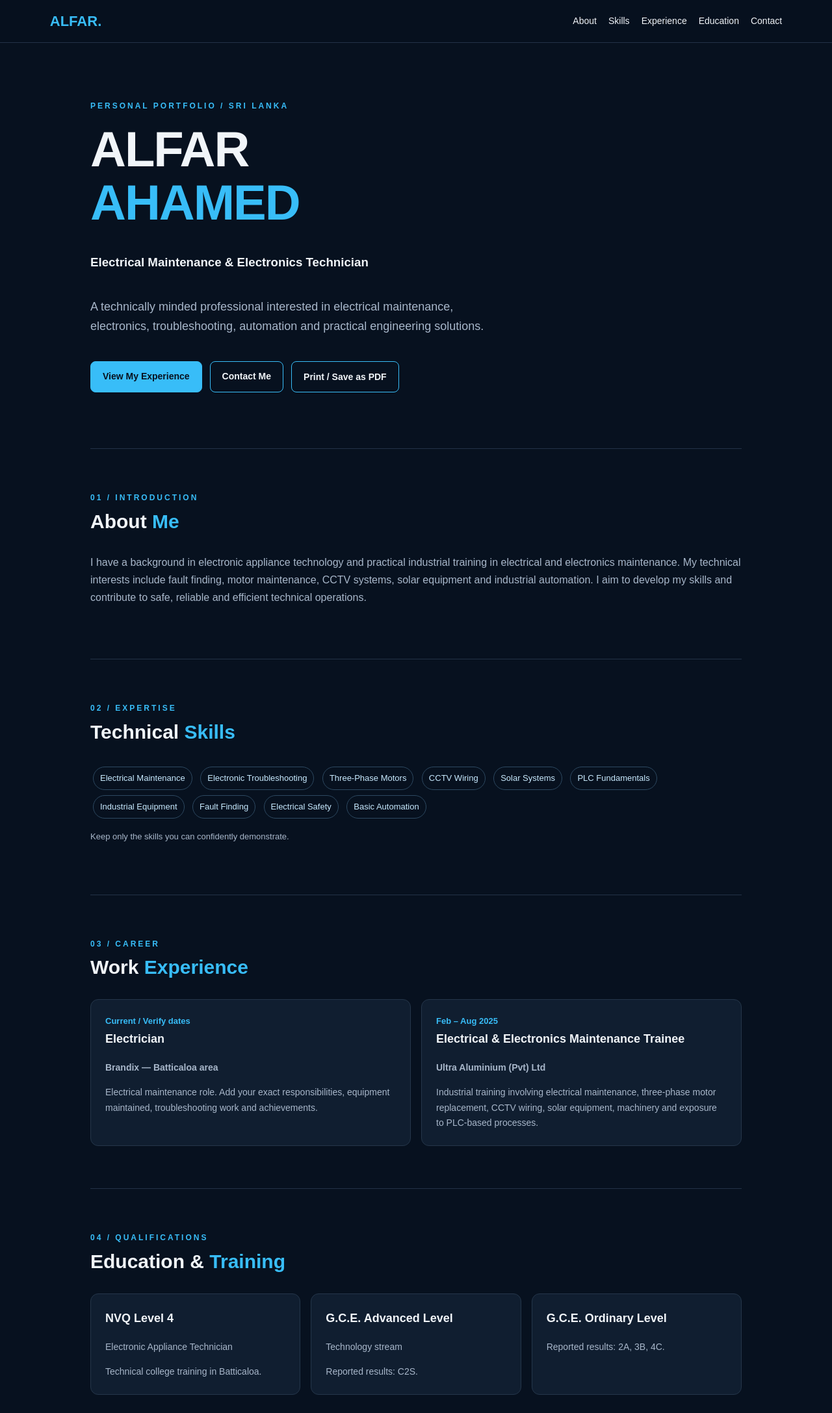
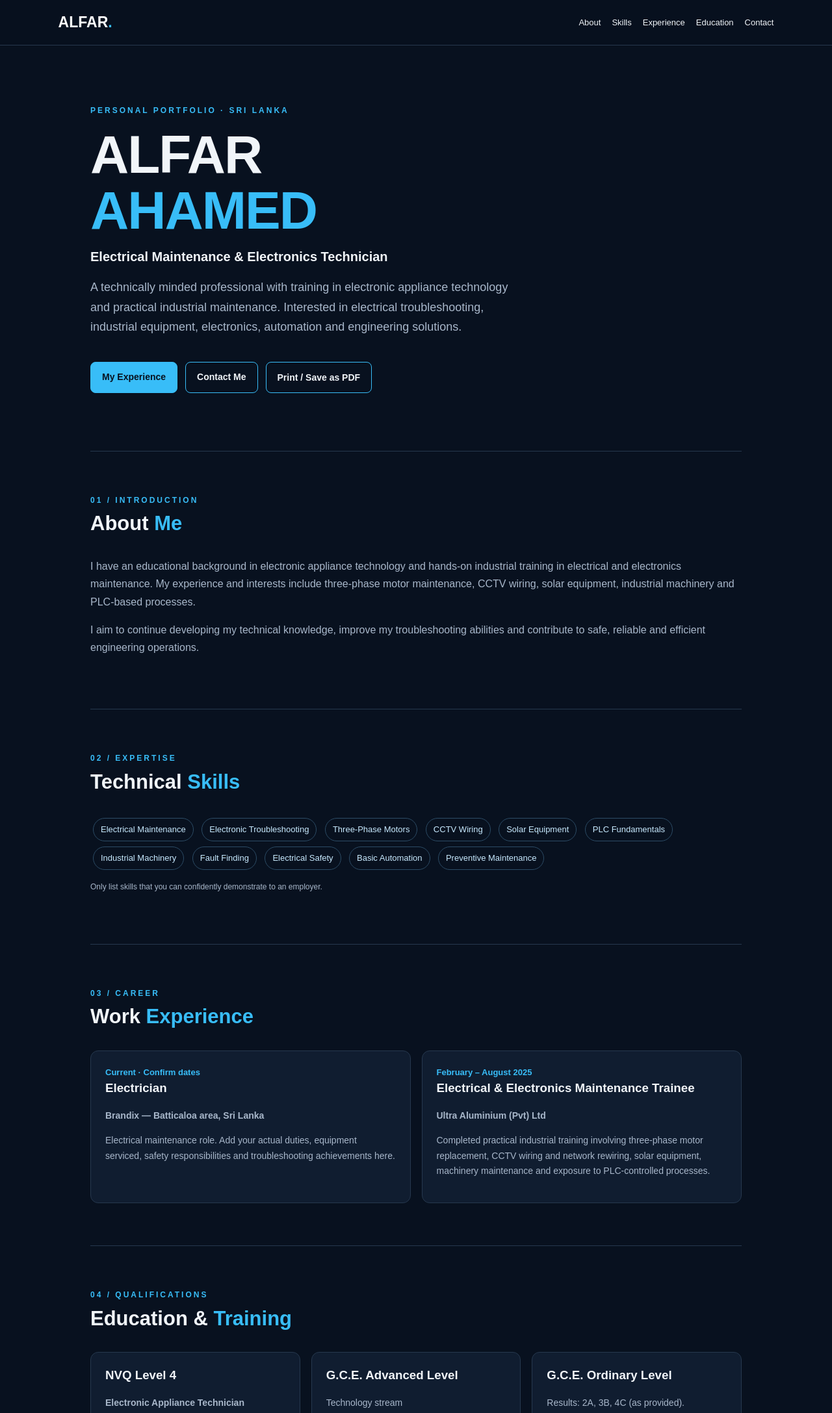
Before and after one commit to alfa-a11y/my-second, a plain HTML site: page index.html in a window 1280 px wide. Shown: the top 2175 px of the page at 65% size. Drawn offline with Linux system fonts and the light colour scheme.

Commit message:
Revise index.html for updated portfolio details
Updated the personal portfolio with new content and styles.

```diff
--- a/index.html
+++ b/index.html
@@ -4,133 +4,140 @@
 <head>
 <meta charset="UTF-8">
 <meta name="viewport" content="width=device-width, initial-scale=1.0">
-<meta name="theme-color" content="#07111f">
-<title>Alfar Ahamed | Electrical & Electronics Technician</title>
-<meta name="description" content="Personal portfolio of Alfar Ahamed, an electrical maintenance and electronics technician.">
+<meta name="theme-color" content="#08111f">
+<meta name="description" content="Alfar Ahamed — Electrical Maintenance and Electronics Technician from Batticaloa, Sri Lanka.">
+<title>Alfar Ahamed | Personal CV & Portfolio</title>
+
 <style>
 :root {
-  --bg:#07111f;
-  --panel:#101e30;
-  --blue:#38bdf8;
-  --text:#f1f5f9;
-  --muted:#a8b7ca;
+  --bg: #08111f;
+  --panel: #101d30;
+  --blue: #38bdf8;
+  --text: #f1f5f9;
+  --muted: #a8b7ca;
+  --border: #26384e;
 }
-* { box-sizing:border-box; }
-html { scroll-behavior:smooth; }
+* { box-sizing: border-box; }
+html { scroll-behavior: smooth; }
 body {
-  margin:0;
-  background:var(--bg);
-  color:var(--text);
-  font-family:Arial,Helvetica,sans-serif;
-  line-height:1.7;
+  margin: 0;
+  background: var(--bg);
+  color: var(--text);
+  font-family: Arial, Helvetica, sans-serif;
+  line-height: 1.7;
 }
-a { color:var(--blue); text-decoration:none; }
-a:hover { text-decoration:underline; }
+a { color: var(--blue); text-decoration: none; }
+a:hover { text-decoration: underline; }
 header {
-  position:sticky;
-  top:0;
-  z-index:10;
-  background:#07111fee;
-  border-bottom:1px solid #233247;
-  padding:14px 6%;
-  display:flex;
-  justify-content:space-between;
-  align-items:center;
-  gap:16px;
+  position: sticky;
+  top: 0;
+  z-index: 10;
+  display: flex;
+  justify-content: space-between;
+  align-items: center;
+  flex-wrap: wrap;
+  gap: 15px;
+  padding: 15px 7%;
+  background: #08111ff5;
+  border-bottom: 1px solid var(--border);
 }
-.logo { font-size:22px; font-weight:800; }
-.logo span { color:var(--blue); }
-nav { display:flex; flex-wrap:wrap; gap:18px; }
-nav a { color:var(--text); font-size:14px; }
-main, footer { max-width:1050px; margin:auto; padding:0 24px; }
+.logo { font-size: 23px; font-weight: 800; color: white; }
+.logo span, h1 span, h2 span { color: var(--blue); }
+nav { display: flex; flex-wrap: wrap; gap: 17px; }
+nav a { color: var(--text); font-size: 13px; }
+main, footer { max-width: 1050px; margin: auto; padding: 0 24px; }
 .hero {
-  min-height:78vh;
-  display:flex;
-  flex-direction:column;
-  justify-content:center;
-  align-items:flex-start;
-  padding-top:70px;
-  padding-bottom:70px;
+  min-height: 78vh;
+  display: flex;
+  flex-direction: column;
+  justify-content: center;
+  align-items: flex-start;
+  padding: 70px 0;
 }
 .eyebrow {
-  color:var(--blue);
-  letter-spacing:3px;
-  text-transform:uppercase;
-  font-size:12px;
-  font-weight:bold;
+  color: var(--blue);
+  font-size: 12px;
+  font-weight: bold;
+  letter-spacing: 3px;
+  text-transform: uppercase;
 }
 h1 {
-  font-size:clamp(42px,8vw,76px);
-  line-height:1.08;
-  margin:16px 0;
-  letter-spacing:-2px;
+  margin: 15px 0;
+  font-size: clamp(45px, 9vw, 82px);
+  line-height: 1.05;
+  letter-spacing: -2px;
 }
-h1 span { color:var(--blue); }
-.hero p { color:var(--muted); max-width:650px; font-size:18px; }
-.actions { display:flex; flex-wrap:wrap; gap:12px; margin-top:20px; }
+h2 { font-size: 31px; margin: 0 0 25px; }
+h3 { line-height: 1.35; }
+.hero h3 { font-size: 20px; margin: 0; }
+.hero p { max-width: 650px; font-size: 18px; }
+p { color: var(--muted); }
+.actions { display: flex; flex-wrap: wrap; gap: 12px; margin-top: 20px; }
 .btn {
-  display:inline-block;
-  border:1px solid var(--blue);
-  border-radius:8px;
-  padding:11px 18px;
-  color:var(--text);
-  font-weight:bold;
-  background:transparent;
-  cursor:pointer;
-  font-size:14px;
+  display: inline-block;
+  padding: 11px 17px;
+  border: 1px solid var(--blue);
+  border-radius: 8px;
+  color: var(--text);
+  background: transparent;
+  font-size: 14px;
+  font-weight: bold;
+  cursor: pointer;
 }
-.btn.primary { background:var(--blue); color:#07111f; }
-section { padding:65px 0; border-top:1px solid #233247; }
-h2 { font-size:30px; margin:0 0 24px; }
-h2 span { color:var(--blue); }
-p { color:var(--muted); }
+.btn.primary { color: #07111f; background: var(--blue); }
+section { padding: 65px 0; border-top: 1px solid var(--border); }
 .grid {
-  display:grid;
-  grid-template-columns:repeat(auto-fit,minmax(220px,1fr));
-  gap:16px;
+  display: grid;
+  grid-template-columns: repeat(auto-fit, minmax(225px, 1fr));
+  gap: 17px;
 }
 .card {
-  background:var(--panel);
-  border:1px solid #25364a;
-  border-radius:12px;
-  padding:22px;
+  padding: 22px;
+  border: 1px solid var(--border);
+  border-radius: 12px;
+  background: var(--panel);
 }
-.card h3 { margin-top:0; font-size:18px; }
-.card p { margin-bottom:0; font-size:14px; }
+.card h3 { margin-top: 0; }
+.card p { font-size: 14px; }
 .tag {
-  display:inline-block;
-  padding:6px 10px;
-  border:1px solid #2d4961;
-  border-radius:20px;
-  margin:4px;
-  color:#c8eaff;
-  font-size:13px;
+  display: inline-block;
+  margin: 4px;
+  padding: 6px 11px;
+  border: 1px solid #2c4c66;
+  border-radius: 30px;
+  color: #c8eaff;
+  font-size: 13px;
 }
-.date { color:var(--blue); font-size:13px; font-weight:bold; }
-footer { padding-top:30px; padding-bottom:35px; text-align:center; }
-.small { font-size:13px; color:var(--muted); }
-@media(max-width:600px) {
-  header { align-items:flex-start; flex-direction:column; }
-  nav { gap:12px; }
-  .hero { min-height:auto; padding-top:85px; padding-bottom:70px; }
-  section { padding:45px 0; }
+.date { color: var(--blue); font-size: 13px; font-weight: bold; }
+.contact-item { overflow-wrap: anywhere; }
+.small { color: var(--muted); font-size: 12px; }
+footer { padding-top: 25px; padding-bottom: 30px; text-align: center; }
+
+@media (max-width: 600px) {
+  header { flex-direction: column; align-items: flex-start; }
+  nav { gap: 12px; }
+  .hero { min-height: auto; padding: 75px 0; }
+  section { padding: 45px 0; }
+  h2 { font-size: 27px; }
 }
 @media print {
-  header,.actions,footer { display:none; }
-  body { background:white; color:black; }
-  main { max-width:none; }
-  section,.hero { padding:20px 0; min-height:0; }
-  .card { background:white; color:black; border:1px solid #bbb; }
-  p,.small { color:#333; }
-  .tag { color:black; }
+  body { color: #111; background: white; }
+  header, .actions, footer { display: none !important; }
+  main { max-width: none; }
+  .hero, section { min-height: 0; padding: 20px 0; }
+  .card { background: white; border-color: #bbb; break-inside: avoid; }
+  p, .small { color: #333; }
+  h1 span, h2 span, .date, .eyebrow { color: #087eaf; }
+  a { color: #111; }
+  .tag { color: #111; border-color: #aaa; }
 }
 </style>
 </head>
+
 <body>
-
 <header>
   <a class="logo" href="#home">ALFAR<span>.</span></a>
-  <nav>
+  <nav aria-label="Main navigation">
     <a href="#about">About</a>
     <a href="#skills">Skills</a>
     <a href="#experience">Experience</a>
@@ -141,16 +148,17 @@ footer { padding-top:30px; padding-bottom:35px; text-align:center; }
 
 <main>
   <div class="hero" id="home">
-    <div class="eyebrow">Personal Portfolio / Sri Lanka</div>
+    <div class="eyebrow">Personal Portfolio · Sri Lanka</div>
     <h1>ALFAR<br><span>AHAMED</span></h1>
-    <h3>Electrical Maintenance & Electronics Technician</h3>
+    <h3>Electrical Maintenance &amp; Electronics Technician</h3>
     <p>
-      A technically minded professional interested in electrical
-      maintenance, electronics, troubleshooting, automation and
-      practical engineering solutions.
+      A technically minded professional with training in electronic
+      appliance technology and practical industrial maintenance.
+      Interested in electrical troubleshooting, industrial equipment,
+      electronics, automation and engineering solutions.
     </p>
     <div class="actions">
-      <a class="btn primary" href="#experience">View My Experience</a>
+      <a class="btn primary" href="#experience">My Experience</a>
       <a class="btn" href="#contact">Contact Me</a>
       <button class="btn" onclick="window.print()">Print / Save as PDF</button>
     </div>
@@ -160,12 +168,16 @@ footer { padding-top:30px; padding-bottom:35px; text-align:center; }
     <div class="eyebrow">01 / Introduction</div>
     <h2>About <span>Me</span></h2>
     <p>
-      I have a background in electronic appliance technology and
-      practical industrial training in electrical and electronics
-      maintenance. My technical interests include fault finding,
-      motor maintenance, CCTV systems, solar equipment and industrial
-      automation. I aim to develop my skills and contribute to safe,
-      reliable and efficient technical operations.
+      I have an educational background in electronic appliance
+      technology and hands-on industrial training in electrical and
+      electronics maintenance. My experience and interests include
+      three-phase motor maintenance, CCTV wiring, solar equipment,
+      industrial machinery and PLC-based processes.
+    </p>
+    <p>
+      I aim to continue developing my technical knowledge, improve
+      my troubleshooting abilities and contribute to safe, reliable
+      and efficient engineering operations.
     </p>
   </section>
 
@@ -177,14 +189,17 @@ footer { padding-top:30px; padding-bottom:35px; text-align:center; }
       <span class="tag">Electronic Troubleshooting</span>
       <span class="tag">Three-Phase Motors</span>
       <span class="tag">CCTV Wiring</span>
-      <span class="tag">Solar Systems</span>
+      <span class="tag">Solar Equipment</span>
       <span class="tag">PLC Fundamentals</span>
-      <span class="tag">Industrial Equipment</span>
+      <span class="tag">Industrial Machinery</span>
       <span class="tag">Fault Finding</span>
       <span class="tag">Electrical Safety</span>
       <span class="tag">Basic Automation</span>
+      <span class="tag">Preventive Maintenance</span>
     </div>
-    <p class="small">Keep only the skills you can confidently demonstrate.</p>
+    <p class="small">
+      Only list skills that you can confidently demonstrate to an employer.
+    </p>
   </section>
 
   <section id="experience">
@@ -192,22 +207,25 @@ footer { padding-top:30px; padding-bottom:35px; text-align:center; }
     <h2>Work <span>Experience</span></h2>
     <div class="grid">
       <article class="card">
-        <div class="date">Current / Verify dates</div>
+        <div class="date">Current · Confirm dates</div>
         <h3>Electrician</h3>
-        <p><strong>Brandix — Batticaloa area</strong></p>
+        <p><strong>Brandix — Batticaloa area, Sri Lanka</strong></p>
         <p>
-          Electrical maintenance role. Add your exact responsibilities,
-          equipment maintained, troubleshooting work and achievements.
+          Electrical maintenance role. Add your actual duties,
+          equipment serviced, safety responsibilities and
+          troubleshooting achievements here.
         </p>
       </article>
+
       <article class="card">
-        <div class="date">Feb – Aug 2025</div>
-        <h3>Electrical & Electronics Maintenance Trainee</h3>
+        <div class="date">February – August 2025</div>
+        <h3>Electrical &amp; Electronics Maintenance Trainee</h3>
         <p><strong>Ultra Aluminium (Pvt) Ltd</strong></p>
         <p>
-          Industrial training involving electrical maintenance,
-          three-phase motor replacement, CCTV wiring, solar equipment,
-          machinery and exposure to PLC-based processes.
+          Completed practical industrial training involving
+          three-phase motor replacement, CCTV wiring and network
+          rewiring, solar equipment, machinery maintenance and
+          exposure to PLC-controlled processes.
         </p>
       </article>
     </div>
@@ -215,47 +233,79 @@ footer { padding-top:30px; padding-bottom:35px; text-align:center; }
 
   <section id="education">
     <div class="eyebrow">04 / Qualifications</div>
-    <h2>Education & <span>Training</span></h2>
+    <h2>Education &amp; <span>Training</span></h2>
     <div class="grid">
       <article class="card">
         <h3>NVQ Level 4</h3>
-        <p>Electronic Appliance Technician</p>
-        <p>Technical college training in Batticaloa.</p>
+        <p><strong>Electronic Appliance Technician</strong></p>
+        <p>Manchanthoduwai Technical College</p>
+        <p>Vocational education and practical technical training.</p>
       </article>
+
       <article class="card">
         <h3>G.C.E. Advanced Level</h3>
         <p>Technology stream</p>
-        <p>Reported results: C2S.</p>
+        <p>Results: C2S (as provided).</p>
+      </article>
+
+      <article class="card">
+        <h3>G.C.E. Ordinary Level</h3>
+        <p>Results: 2A, 3B, 4C (as provided).</p>
+      </article>
+    </div>
+  </section>
+
+  <section id="interests">
+    <div class="eyebrow">05 / Technical Interests</div>
+    <h2>What I <span>Enjoy</span></h2>
+    <div class="grid">
+      <article class="card">
+        <h3>Electronics</h3>
+        <p>Electronic devices, circuit troubleshooting and repair.</p>
       </article>
       <article class="card">
-        <h3>G.C.E. Ordinary Level</h3>
-        <p>Reported results: 2A, 3B, 4C.</p>
+        <h3>Automation</h3>
+        <p>PLC systems, sensors, control systems and practical automation.</p>
+      </article>
+      <article class="card">
+        <h3>IoT &amp; Technology</h3>
+        <p>Microcontrollers, ESP32 projects and connected devices.</p>
       </article>
     </div>
   </section>
 
   <section id="contact">
-    <div class="eyebrow">05 / Get in touch</div>
+    <div class="eyebrow">06 / Get in touch</div>
     <h2>Contact <span>Me</span></h2>
     <div class="card">
       <p>
-        I am interested in suitable opportunities in electrical
+        I am interested in suitable career opportunities in electrical
         maintenance, electronics and technical services.
       </p>
-      <p>Email: <a href="mailto:YOUR_EMAIL@example.com">
-        Add your email address</a></p>
-      <p>Phone: Add your phone number</p>
-      <p>Location: Batticaloa, Sri Lanka</p>
+      <p class="contact-item">
+        <strong>Email:</strong>
+        <a href="mailto:alfarahamed66@gmail.com">
+          alfarahamed66@gmail.com
+        </a>
+      </p>
+      <p class="contact-item">
+        <strong>Phone:</strong>
+        <a href="tel:+94781477424">0781477424</a>
+      </p>
+      <p><strong>Location:</strong> Batticaloa, Sri Lanka</p>
       <p class="small">
-        Replace the example email and phone details before publishing.
+        Please contact me regarding relevant technical opportunities.
       </p>
     </div>
   </section>
 </main>
 
 <footer>
-  <p class="small">© <span id="year"></span> Alfar Ahamed · Personal Portfolio</p>
+  <p class="small">
+    © <span id="year"></span> Alfar Ahamed · Personal Portfolio
+  </p>
 </footer>
+
 <script>
 document.getElementById("year").textContent = new Date().getFullYear();
 </script>
```
